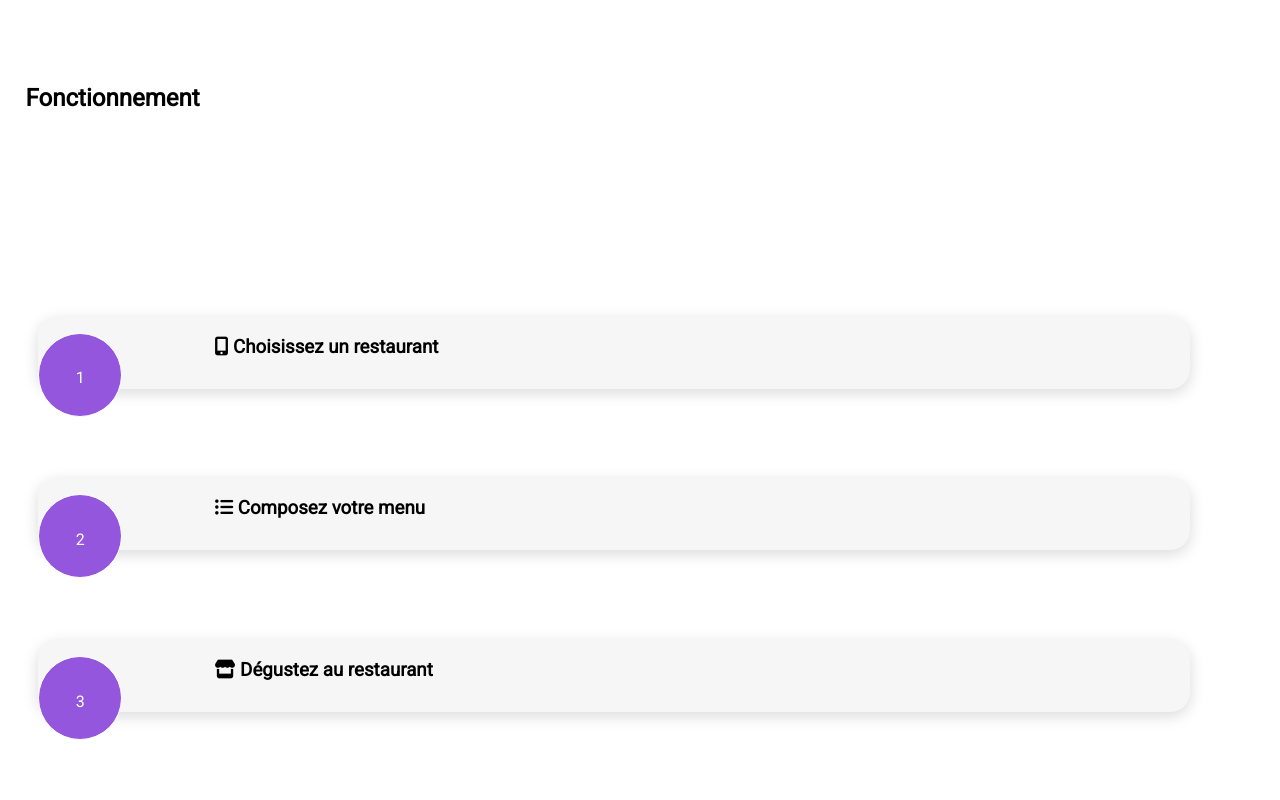
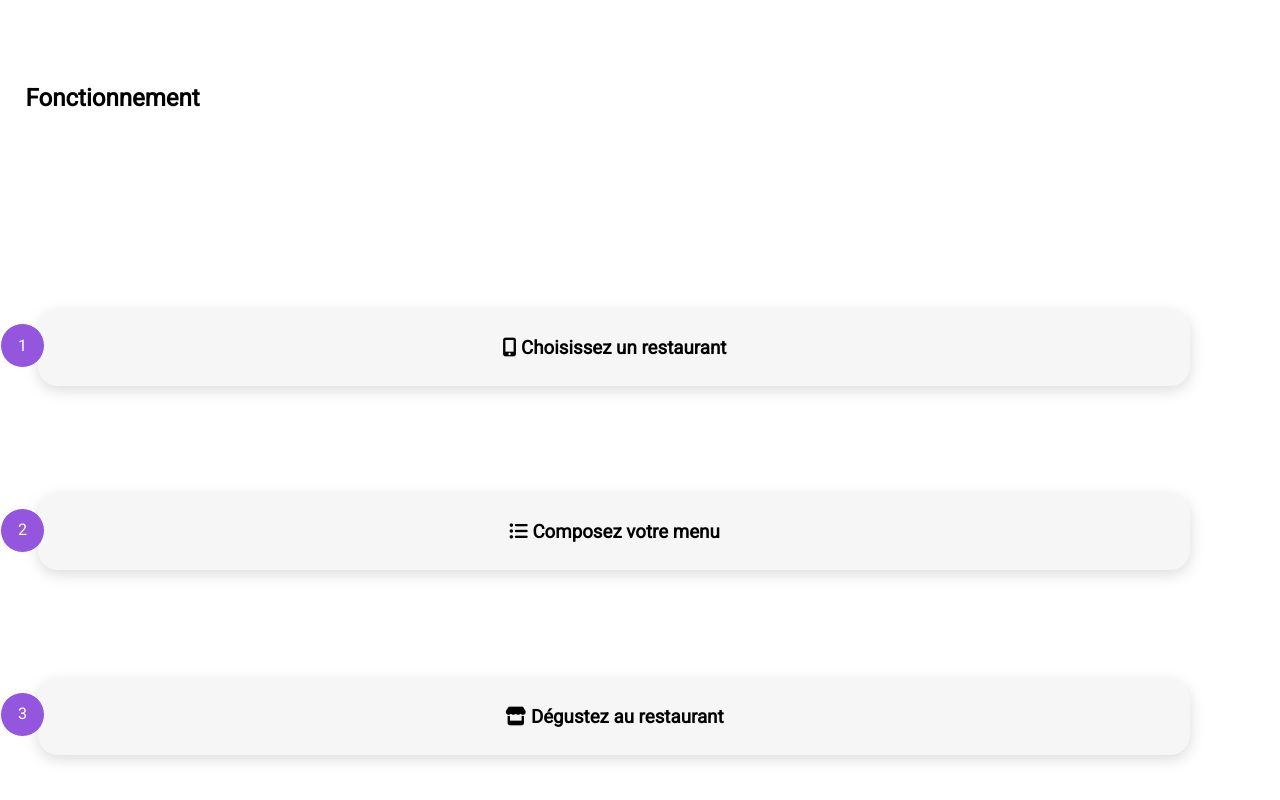
Before and after one commit to tidux49/projet_4_PaulBenion, a plain HTML site: page index.html in a window 1280 px wide. Shown: the part 528-1328 px from the top of the page. Drawn offline with Linux system fonts and the light colour scheme; a web font is replaced by a local one.

Commit message:
post review

```diff
--- a/index.html
+++ b/index.html
@@ -33,19 +33,19 @@
         <section class="header__fonctionnement">
 
 
-            <div class="btn header__btn--grey">
-                <p>1</p>
-                <h3><i class="fa-solid fa-mobile-screen-button"></i>  Choisissez un restaurant</h3>
+            <div>
+                <p class="Fonctionnement--num">1</p>
+                <h3 class="btn header__btn--grey"><i class="fa-solid fa-mobile-screen-button"></i>  Choisissez un restaurant</h3>
             </div>
 
-            <div class="btn header__btn--grey">
-                <p>2</p>
-                <h3><i class="fa-solid fa-list-ul"></i>  Composez votre menu</h3>
+            <div>
+                <p class="Fonctionnement--num">2</p>
+                <h3 class="btn header__btn--grey"><i class="fa-solid fa-list-ul"></i>  Composez votre menu</h3>
             </div>
 
-            <div class="btn header__btn--grey">
-                <p>3</p>
-                <h3><i class="fa-solid fa-store"></i>  Dégustez au restaurant</h3>
+            <div>
+                <p class="Fonctionnement--num">3</p>
+                <h3 class="btn header__btn--grey"><i class="fa-solid fa-store"></i>  Dégustez au restaurant</h3>
             </div>
         </section>
         <h2 class="restaurant__h2">Restaurants</h2>
--- a/style.sass
+++ b/style.sass
@@ -58,7 +58,7 @@ main
   display : grid
   grid-template-columns : 1fr
   grid-template-row : 1fr 1fr 1fr
-  margin-top: 16%
+  margin-top: 14%
   margin-bottom: 20%
   background: white
 
@@ -70,28 +70,25 @@ main
 
 .header__btn--grey
   background: #F6F6F6
-  display: flex
-  flex-direction: row
   margin-bottom: 7%
   margin-left: 3%
   margin-right: 2%
-  height: 4.5em
+  text-align : center
+  padding-top :  27px
+  padding-bottom : 27px
 
+.Fonctionnement--num
+  position : absolute
+  text-align: center
+  border: 1px solid
+  border-radius: 50%
+  padding : 6px
+  background-color: #9356DC
+  color: white
+  height:20px
+  width:20px
+  margin-top : 10%
 
-  p
-    text-align: center
-    margin-right: 8%
-    margin-bottom : 3%
-    border: 1px solid
-    border-radius: 50%
-    padding: 3%
-    background-color: #9356DC
-    color: white
-    height:0.8em
-    width:0.8em
-
-  h3
-    text-align: start
 
 .header__btn:hover
   opacity: 0.5
@@ -199,6 +196,24 @@ footer
 .footer__lien
   display : flex
   flex-direction : column
+@media screen and (min-width: 500px)
+  .Fonctionnement--num
+    margin-top : 7%
+
+@media screen and (min-width: 650px)
+  .Fonctionnement--num
+    margin-top : 5%
+    padding : 10px
+
+@media screen and (min-width: 950px)
+  .Fonctionnement--num
+    margin-top : 3%
+    padding : 11px
+
+@media screen and (min-width: 950px)
+  .Fonctionnement--num
+    margin-top : 2.5%
+    padding : 11.5px
 
 @media screen and (min-width: 1440px)
 
@@ -234,6 +249,10 @@ footer
       margin-left : 10%
       margin-top : 2%
 
+  .Fonctionnement--num
+    padding :0.5%
+    margin-top : 2%
+
   .restaurant__h2
     background : #F6F6F6
     margin-bottom : 0%
@@ -263,3 +282,7 @@ footer
   .footer__logo
     margin-right : 5%
     font-size : 12px
+
+@media screen and (min-width: 2000px)
+  .Fonctionnement--num
+    margin-top : 1.5%
--- a/style_menu.sass
+++ b/style_menu.sass
@@ -59,11 +59,24 @@ header
     font-size : 30px
 
 
+
+/**MAIN**/
+
+main
+  background: #F6F6F6
+  border-radius: 40px 40px 0px 0px
+  padding: 7%
+  margin-top: -25%
+  position: relative
+  width:262%
+
+
 .heart__icon
   position: absolute
-  margin-left : 76%
-  margin-top : -7.5%
   font-size : 11px
+  right : 20%
+  top : 3%
+
 
   &--empty
     position: absolute
@@ -75,7 +88,7 @@ header
     background: linear-gradient(#FF79DA, #9356DC)
     background-clip: text
     -webkit-background-clip: text
-    color: transparent
+    color : transparent
     transition: all 400ms
 
   &:hover &--full
@@ -84,17 +97,6 @@ header
 
   &:hover &--empty
     opacity: 0
-
-
-/**MAIN**/
-
-main
-  background: #F6F6F6
-  border-radius: 40px 40px 0px 0px
-  padding: 7%
-  margin-top: -25%
-  position: relative
-  width:262%
 
 .section__plats, .section__desserts
   margin-top : 12%
@@ -165,20 +167,19 @@ main h2
 
 
 .btn--vert
-    position : absolute
-    z-index: 1
-    right: 0
-    top : 0
-    margin-top : 0.3%
-    height : 4.70em
-    width : 100%
-    border: 0px
-    box-shadow: 0px 4px 15px 0px #00000026
-    border-radius: 20px
-    background-color: #99E2D0
+  position : absolute
+  z-index: 1
+  right: 0
+  top : 0
+  height : 4.70em
+  width : 100%
+  border: 0px
+  box-shadow: 0px 4px 15px 0px #00000026
+  border-radius: 20px
+  background-color: #99E2D0
 
-    i
-        font-size : 22px
+  i
+    font-size : 22px
 
 
 
@@ -193,10 +194,10 @@ main h2
   btn__menu
 
   p
-    width : 55%
+    width : 57%
 
   h3
-    width : 55%
+    width : 57%
 
 
 
@@ -249,12 +250,45 @@ footer
   display : flex
   flex-direction : column
 
+@media screen and (min-width: 640px)
+
+  .btn__menu:hover
+    .btn
+      broder-radius: 0px
+      transform : scaleX(0.8)
+
+    .btn__prix
+      transform : translateX(-650%)
+
+    btn__menu
+      p
+        width : 57%
+
+      h3
+        width : 57%
+
+@media screen and (min-width: 1000px)
+
+  .btn__menu:hover
+    .btn
+      broder-radius: 0px
+      transform : scaleX(0.8)
+
+    .btn__prix
+      transform : translateX(-760%)
+
+    btn__menu
+      p
+        width : 57%
+
+      h3
+        width : 57%
 
 @media screen and (min-width: 1440px)
 
   .header__img
     height : 24em
-    width : 100em
+    min-width : 300%
     object-fit : cover
 
   .header__fleche
@@ -274,14 +308,34 @@ footer
     i
       left : 20%
 
+  .heart__icon
+    position: absolute
+    font-size : 16px
+    width : 100%
+    right : -50%
+    top : 5%
+
+
   .section__entrees, .section__plats, .section__desserts
     width : 60%
     margin-left : 20%
     margin-top  : 2%
 
-  .heart__icon
-    margin-left : 23%
-    margin-top : -2.5%
+
+  .btn__menu:hover
+    .btn
+      broder-radius: 0px
+      transform : scaleX(0.8)
+
+    .btn__prix
+      transform : translateX(-500%)
+
+    btn__menu
+      p
+        width : 57%
+
+      h3
+        width : 57%
 
   .btn__commander
     width  : 20%
@@ -311,3 +365,27 @@ footer
     margin-right : 5%
     margin-top  : 0%
     font-size : 16px
+
+
+@media screen and (min-width: 1890px)
+
+  .btn__menu:hover
+    .btn
+      broder-radius: 0px
+      transform : scaleX(0.8)
+
+    .btn__prix
+      transform : translateX(-700%)
+
+    btn__menu
+      p
+        width : 57%
+
+      h3
+        width : 57%
+
+  .heart__icon
+    position: absolute
+    font-size : 16px
+    right : -45%
+    top : 5.5%
```
Also changed, not shown: menu_PaletteDuGout.html (+2 -1 lines), style.css, style_menu.css, 2 other files.
